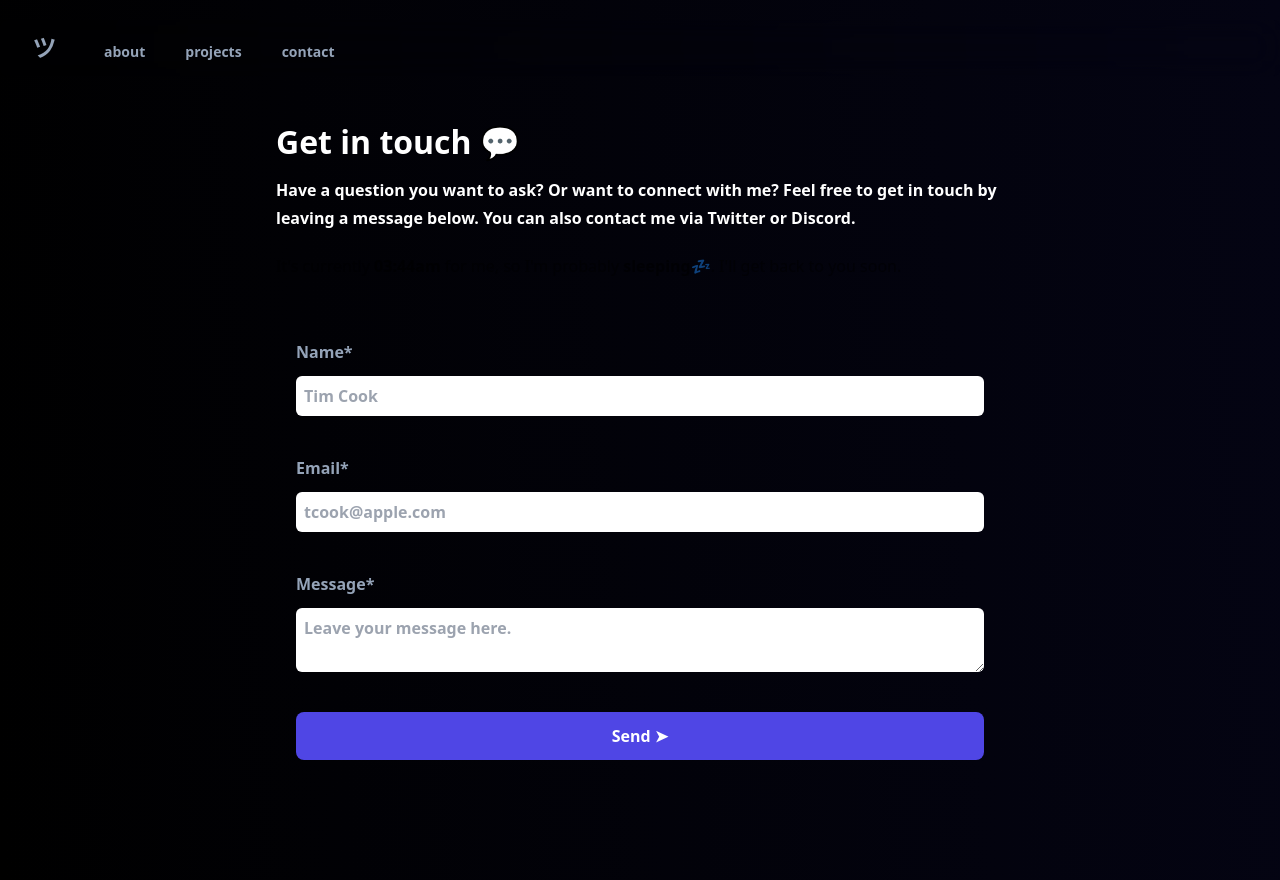
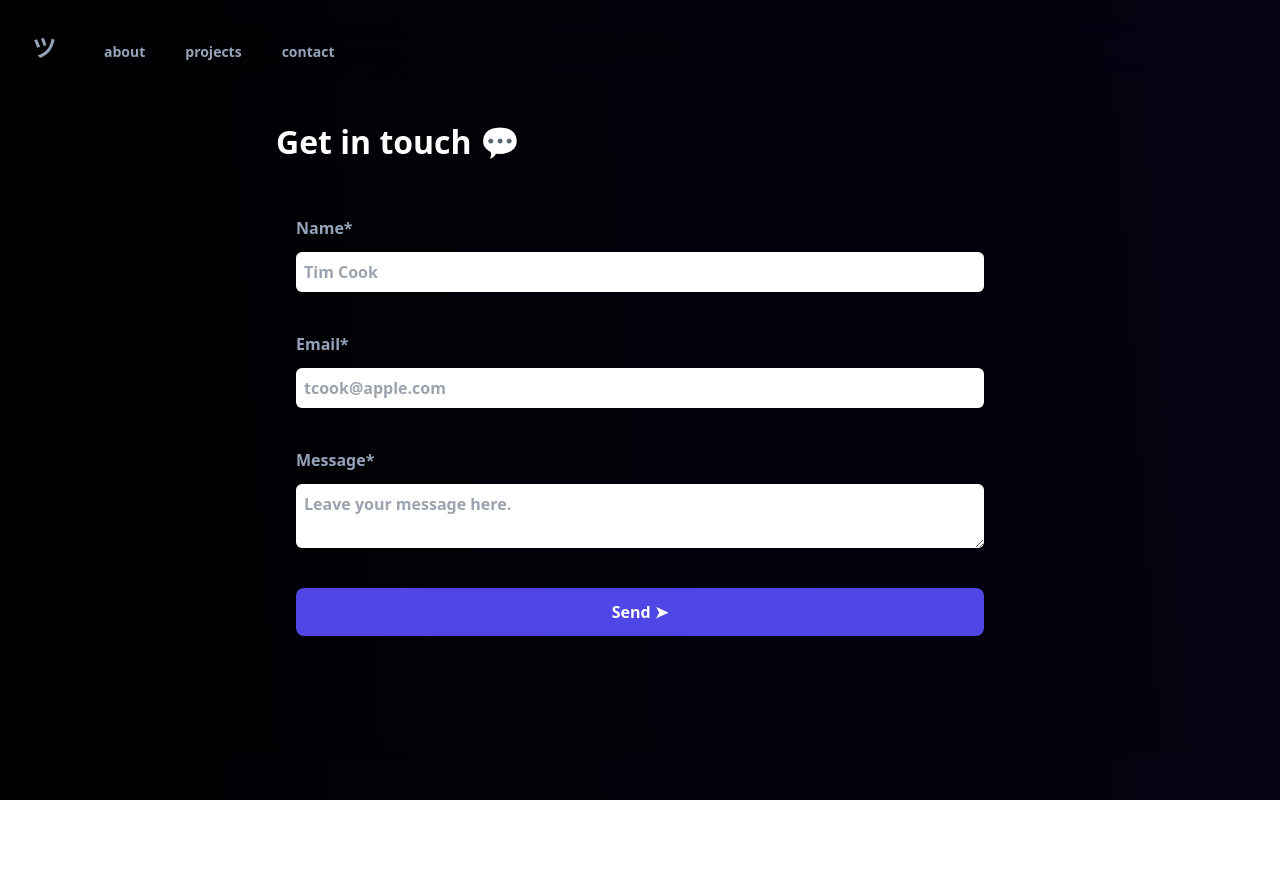
Before and after one commit to w3bdesign/coleridge.dev, a Next.js app: page /contact in a window 1280 px wide. After the commit the page ends 800 px from the top, so only its background shows below. Built offline with nearby package versions, Linux system fonts and the light colour scheme.

Commit message:
removed time component

```diff
--- a/src/components/Spotify.tsx
+++ b/src/components/Spotify.tsx
@@ -8,14 +8,14 @@ const Spotify = () => {
 
 
     // refresh component every minute to update the song from discord
-    /*useEffect(() => {
+    useEffect(() => {
         const interval = setInterval(() => {
             window.location.reload()
         }, 20000)
         return () => clearInterval(interval)
     }, [])
 
-    */
+
 
 
     if (!user?.spotify) {
--- a/src/components/TimeComponent.tsx
+++ b/src/components/TimeComponent.tsx
@@ -9,7 +9,7 @@ const CurrentStatus = () => {
     }
     useEffect(() => {
         updateTime();
-    }, []);
+    }, [updateTime]);
     const [time, setTime] = useState<string>("00:00:00 p.m.");
     const [awake, setAwake] = useState<boolean>(true);
 
--- a/src/pages/contact.tsx
+++ b/src/pages/contact.tsx
@@ -1,5 +1,5 @@
 import React, { useState } from "react";
-import TimeComponent from "@/components/TimeComponent";
+
 
 const Contact = () => {
     const [name, setName] = useState("");
@@ -47,7 +47,7 @@ const Contact = () => {
             <main className='container mx-auto flex flex-col items-start justify-start max-w-3xl'>
                 <div className='flex flex-col items-start justify-start leading-7 pt-5 m-5 gap-3 '>
                     <h1>Get in touch 💬</h1>
-                    <TimeComponent />
+
                 </div>
                 <div className="font-semibold text-slate-400 rounded-xl dark:bg-[#12181d]/60 w-full  mx-auto">
                     <form>
```
